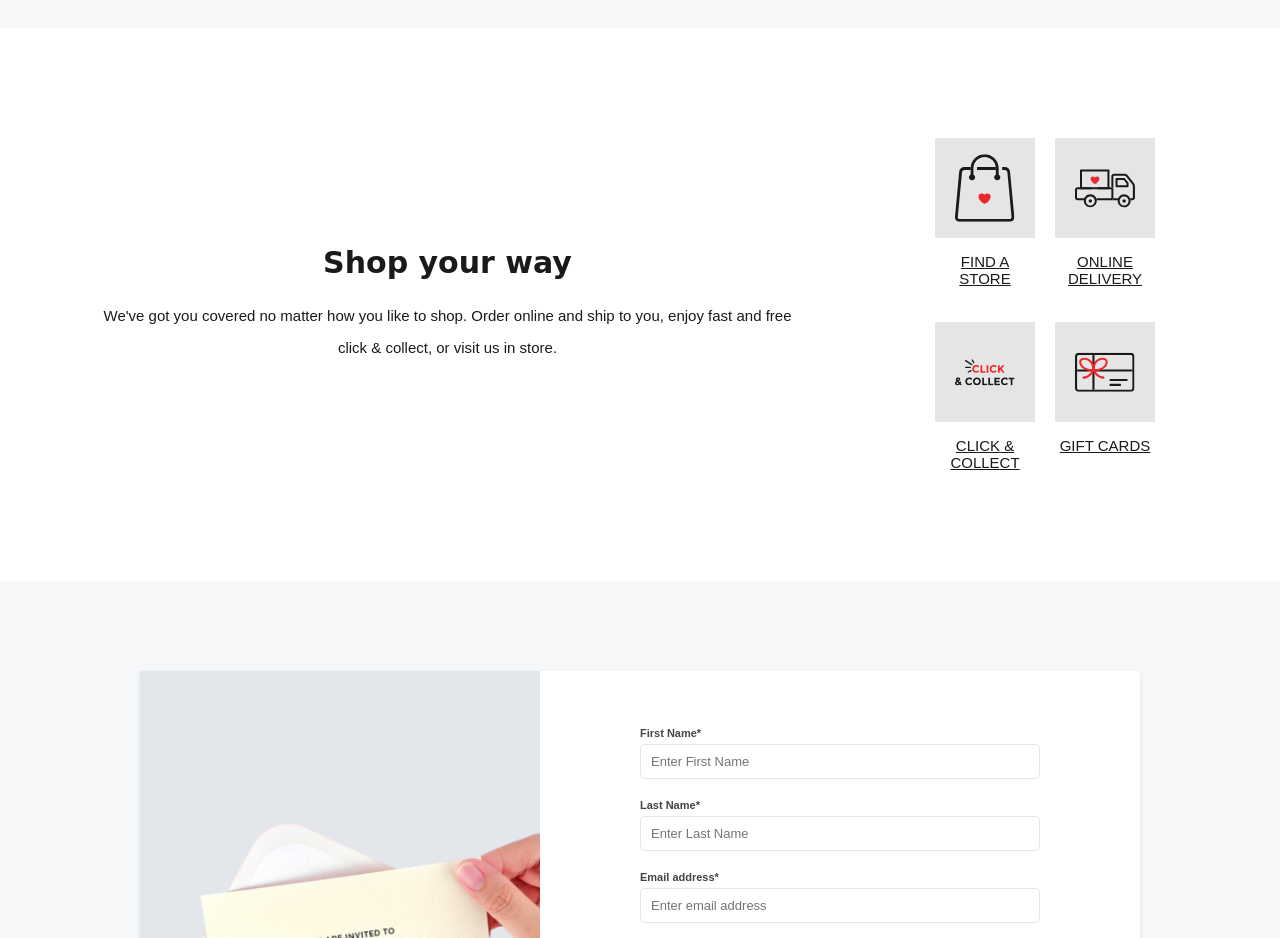
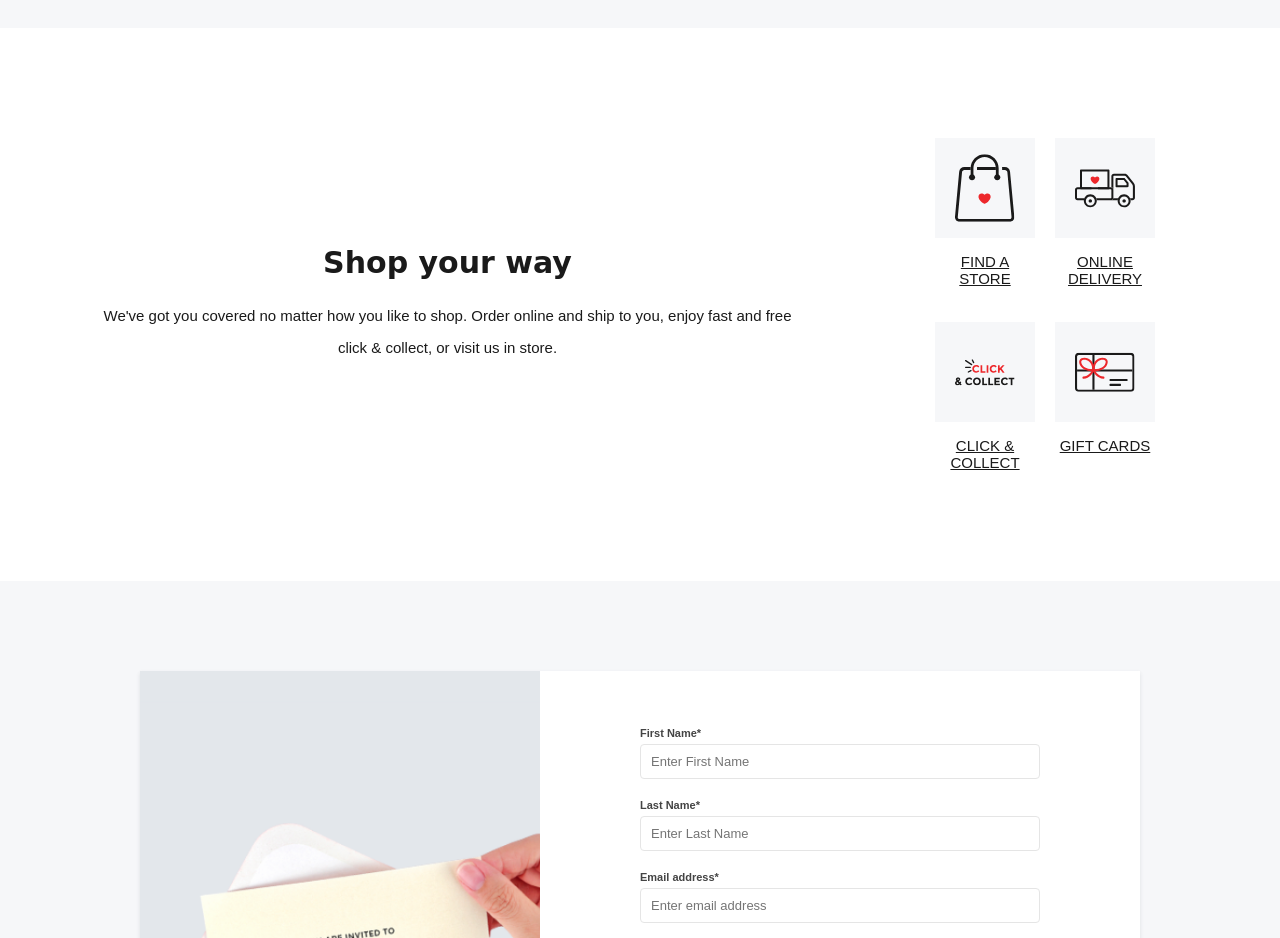
Before and after one commit to macmanuel08/kitchenware, a plain HTML site: page index.html in a window 1280 px wide. Shown: the part 4060-4998 px from the top of the page. Drawn offline with Linux system fonts and the light colour scheme; a web font is replaced by a local one.

Commit message:
changed bacground color of icons on shop section

```diff
--- a/style.css
+++ b/style.css
@@ -398,7 +398,7 @@ p {
 .shop .logo-container {
   width: 100px;
   height: 100px;
-  background-color: #E5E5E5;
+  background-color: #F6F7F9;
   display: flex;
   justify-content: center;
   align-items: center;
```
